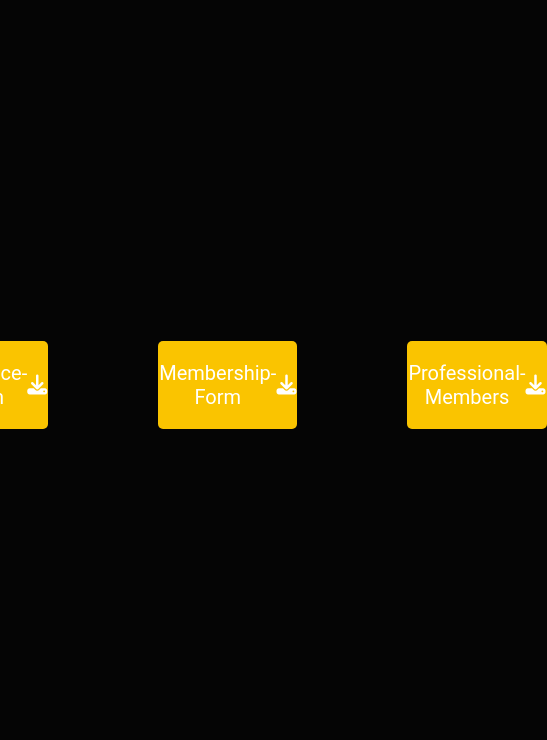
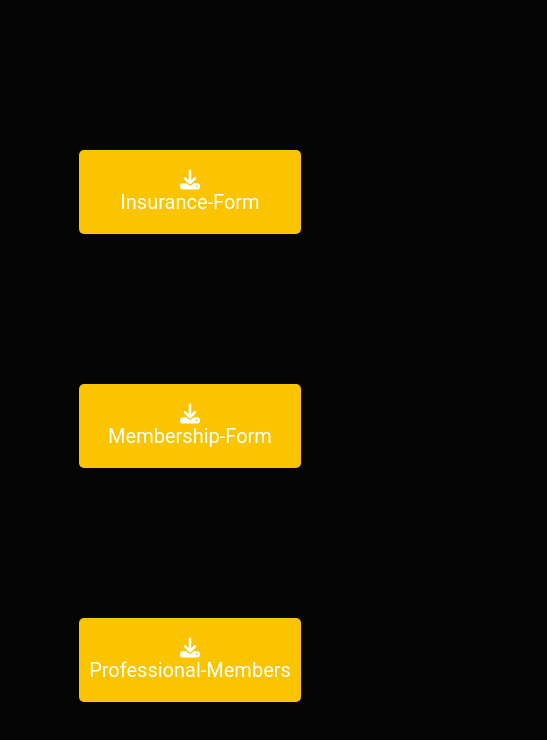
Before and after one commit to CharlvanAs/Let-Bee-Test-1, a plain HTML site: page SABIO PDFs/SABIO.html in a window 390 px wide. Shown: the whole page, 547 px wide, since content can reach past the window. Drawn offline with Linux system fonts and the light colour scheme.

Commit message:
Add files via upload

```diff
--- a/SABIO PDFs/SABIO.css
+++ b/SABIO PDFs/SABIO.css
@@ -59,7 +59,7 @@ box-sizing: border-box;
 .download-btn {
 background-color: var(--golden-puppy);
 color: white;
-padding: 20px 1px;
+padding: 20px 10px;
 margin: 10px;
 font-size: 20px;
 text-decoration: none;
@@ -68,7 +68,7 @@ display: flex;
 align-items: center;
 text-align: center;
 justify-content: center;
-margin-top: 500px;
+margin-top: 150px;
 margin-left: 100px;
 margin-right: 10px;
 
@@ -82,10 +82,20 @@ body {
 font-family: "Roboto", sans-serif;
 display: flex;
 background: var(--rich-black-fogra-39);
-min-width: 280px;
+min-width: 70vw;
 align-items: center;
 text-align: center;
 justify-content: center;
-max-height:280px;
+max-height:  870vh;
 
 }
+
+@media(max-width: 400px) {
+
+   .download-btn {
+    display: flex;
+      margin-left: 0;
+      flex-direction: column-reverse;
+
+   }
+  }
--- a/SABIO PDFs/SABIO.html
+++ b/SABIO PDFs/SABIO.html
@@ -11,19 +11,22 @@
 
 
 
- <a href="./SABIO-Insurance-Form-2020.pdf" download="Insurance-Form" class="download-btn">Insurance-Form
+ <div class="container"><a href="./SABIO-Insurance-Form-2020.pdf" download="Insurance-Form" class="download-btn">Insurance-Form
     <i class="fa fa-download"></i> </a>
 
 
 
-    <a href="./SABIO-Membership-Form-2020.pdf" download="Membership-Form" class="download-btn">Membership-Form
+   <a href="./SABIO-Membership-Form-2020.pdf" download="Membership-Form" class="download-btn">Membership-Form
         <i class="fa fa-download"></i>
     </a>
 
 
+
     <a href="./SABIO-Professional-Members-Jan2020.pdf" download="Professional-Members" class="download-btn">Professional-Members
-        <i class="fa fa-download"></i>
-    </a>
+    <i class="fa fa-download"></i>
+</a>
+</div>
+
 
 
 
```
